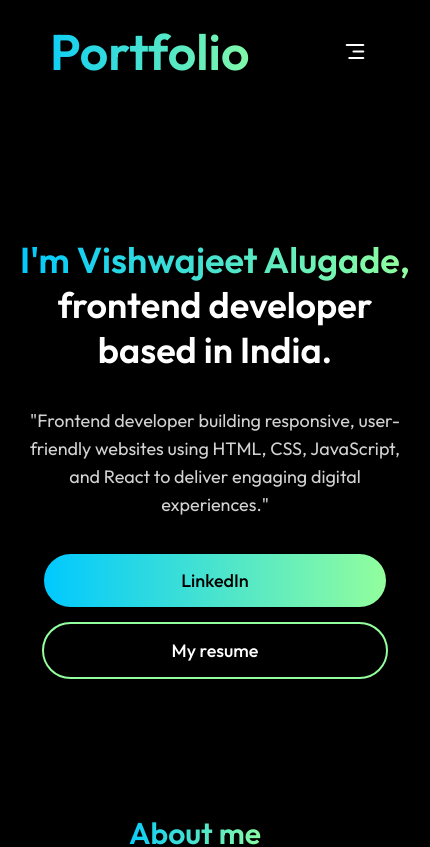
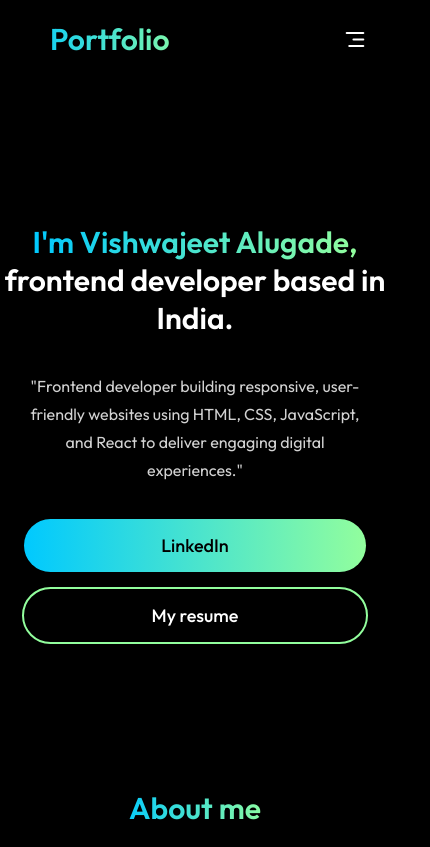
Before and after one commit to VishuAlugade/my-portfolio, a React (Vite) app: page / in a window 390 px wide. Shown: the top 847 px of the page, 430 px wide, since content can reach past the window. Built offline with nearby package versions, Linux system fonts and the light colour scheme.

Commit message:
update portfolio

```diff
--- a/src/Components/Contact/Contact.css
+++ b/src/Components/Contact/Contact.css
@@ -97,7 +97,8 @@
     min-width: 400px;
     border: none;
     outline: none;
-    padding: 25px;
+    padding-left: 20px;
+    padding-top: 15px;
     border-radius: 4px;
     background: #2e2e2e;
     color: #fffcfc;
@@ -144,6 +145,9 @@
         margin: 40px 20px;
         gap: 30px;
     }
+    .contact-title h1{
+        font-size: 40px;
+    }
 
     .contact-section {
         flex-direction: column;
@@ -151,7 +155,7 @@
     }
 
     .contact-left h1 {
-        font-size: 42px;
+        font-size: 30px;
         text-align: center;
     }
 
@@ -164,18 +168,28 @@
 
     .contact-details {
         align-items: center;
+        gap: 5px;
+    }
+    .contact-detail img{
+        height: 20px;
+
     }
 
     .contact-right {
         width: 100%;
-        align-items: center;
+        align-items: start;
     }
 
     .contact-right input,
     .contact-right textarea {
         min-width: unset;
-        max-width: 100%;
-        width: 100%;
+        max-width: 90%;
+        width: 90%;
+        height: 50px;
+    }
+    .contact-right textarea {
+        height: 100px;
+        width: 90%;
     }
 
     .contact-submit {
--- a/src/Components/Hero/Hero.css
+++ b/src/Components/Hero/Hero.css
@@ -82,16 +82,15 @@
     .hero {
         height: auto;
         margin-top: 60px;
-        padding: 0 20px;
     }
     .hero h1 {
-        font-size: 36px;
+        font-size: 30px;
         width: 100%;
     }
     .hero p {
-        font-size: 18px;
+        font-size: 16px;
         line-height: 28px;
-        width: 100%;
+        width: 90%;
     }
     .hero-action {
         flex-direction: column;
--- a/src/Components/Navbar/Navbar.css
+++ b/src/Components/Navbar/Navbar.css
@@ -145,4 +145,7 @@
     .navbar {
         padding: 20px;
     }
+    .navbar-title h1{
+        font-size: 30px;
+    }
 }
```
